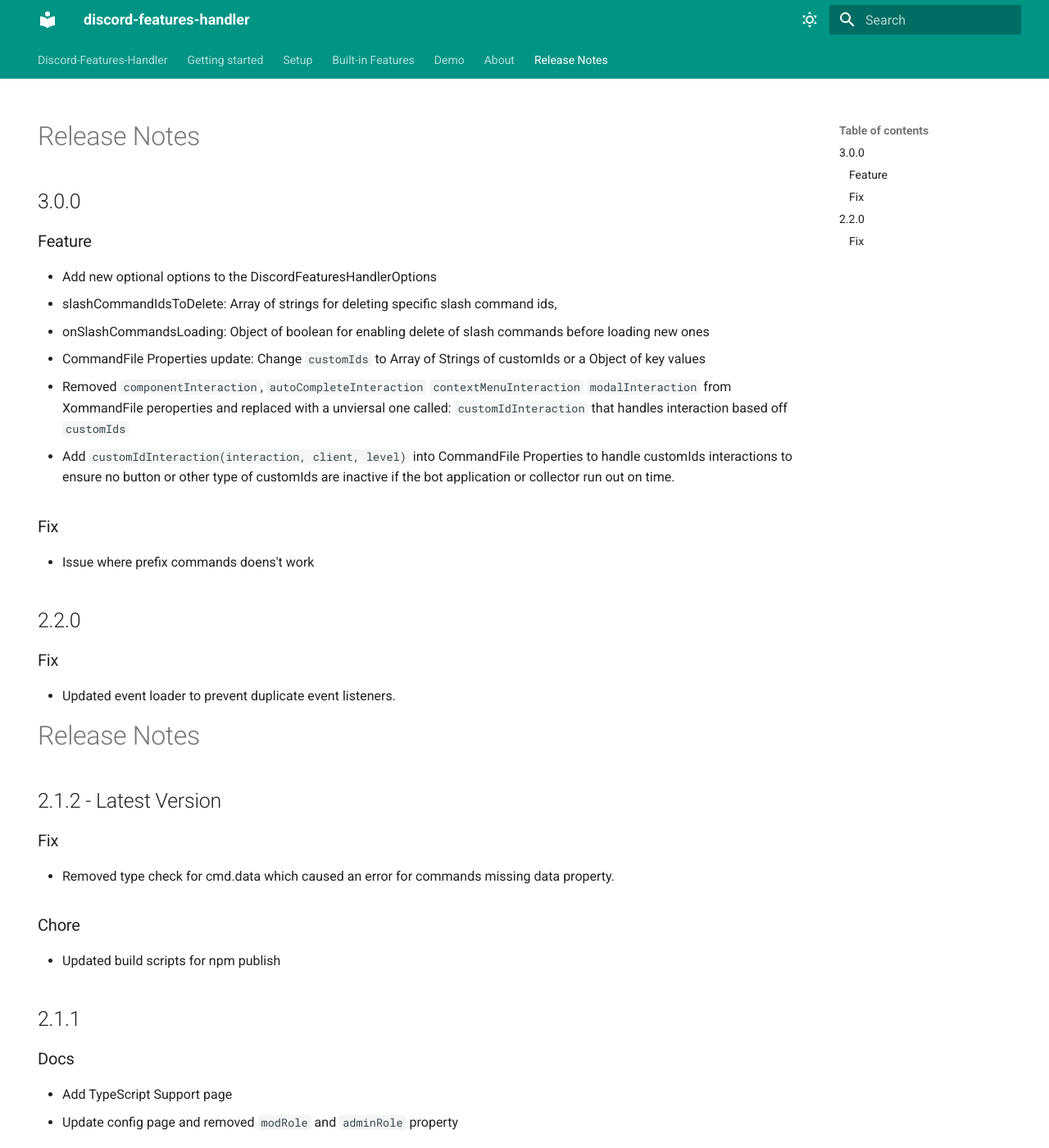
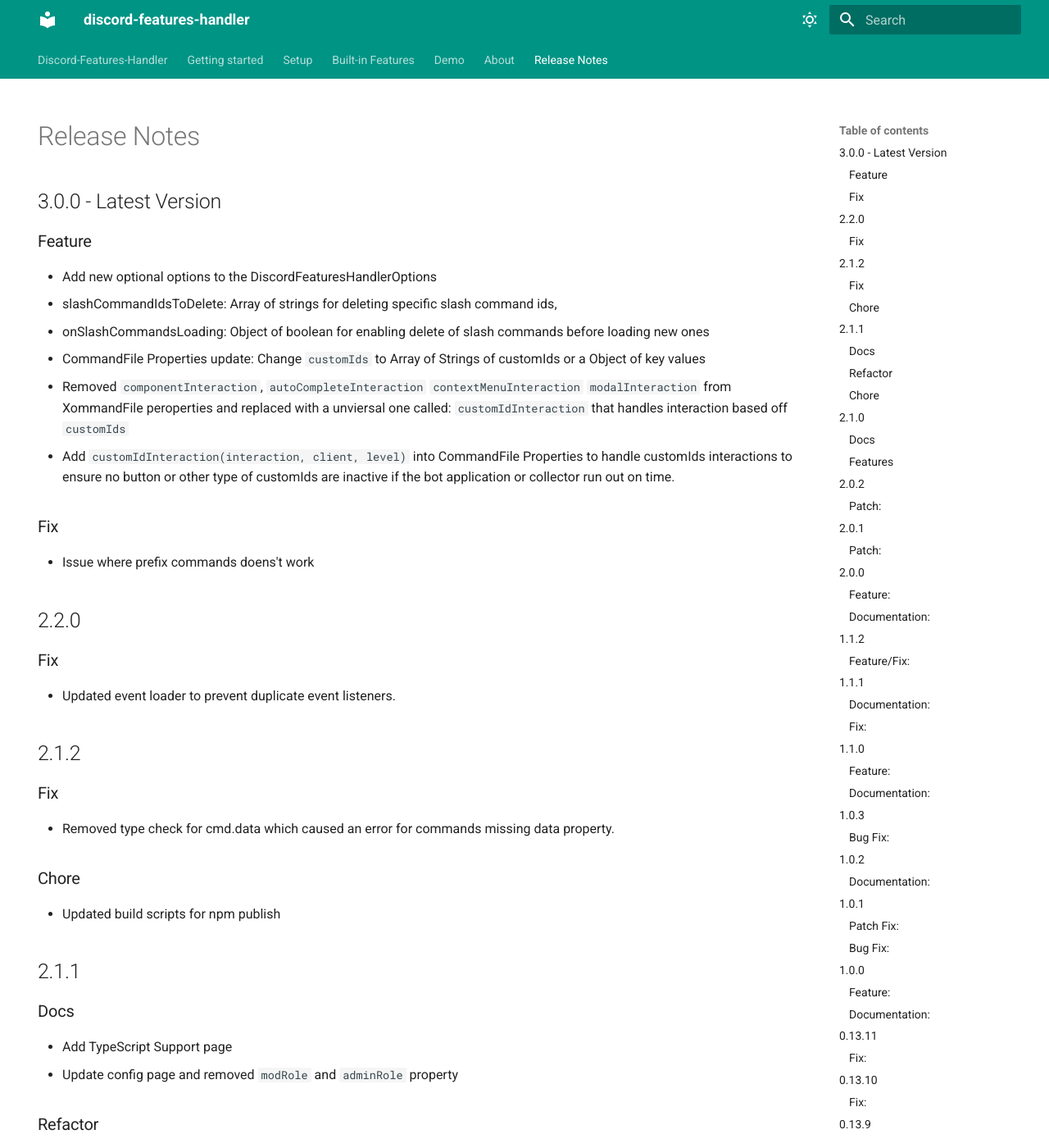
Before and after one commit to bng94/discord-features-handler, an MkDocs documentation site: the page built from docs/release-notes.md, in a window 1280 px wide and 1400 px high. Shown: the whole window at 82% size. Built offline with MkDocs 1.6.1 and Material for MkDocs 9.7.7, drawn with Linux system fonts in a browser that asks for light colours.

Commit message:
Update release-notes.md

```diff
--- a/docs/release-notes.md
+++ b/docs/release-notes.md
@@ -9,7 +9,7 @@ hide:
 
 # Release Notes
 
-## 3.0.0
+## 3.0.0 - Latest Version
 
 ### Feature
 - Add new optional options to the DiscordFeaturesHandlerOptions
@@ -23,12 +23,11 @@ hide:
 - Issue where prefix commands doens't work
 
 ## 2.2.0
+
 ### Fix
 - Updated event loader to prevent duplicate event listeners.
 
-# Release Notes
-
-## 2.1.2 - Latest Version
+## 2.1.2
 
 ### Fix
 - Removed type check for cmd.data which caused an error for commands missing data property.
```
